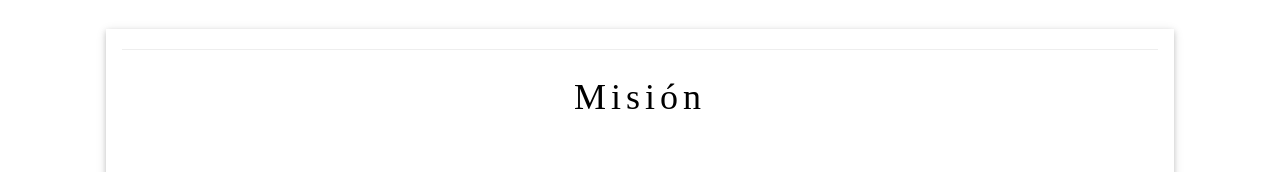
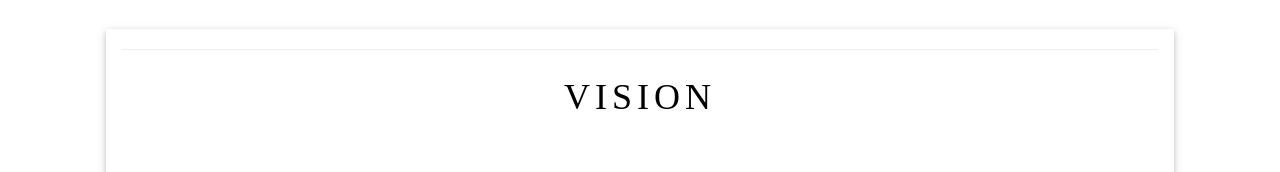
Before and after one commit to GRUPO-I7B/pamplona-kevin-molina, a plain HTML site: page index.html in a window 1280 px wide. Shown: the part 757-929 px from the top of the page. Drawn offline with nearby package versions, Linux system fonts and the light colour scheme; some packages are replaced by stand-ins of ours.

Commit message:
Cambio de README
CAMBIE EL README
Y PUSE VISION EN LUGAR MISION

```diff
--- a/index.html
+++ b/index.html
@@ -46,7 +46,7 @@ h1,h2,h3,h4,h5,h6 {
 
     <div class="w3-center w3-card-2 w3-container ">
       <hr>
-      <h1 class="w3-center">Misión</h1><br>
+      <h1 class="w3-center">VISION</h1><br>
       <p class="w3-large">
         Satisfacer las necesidades gastronómicas de nuestros clientes,
         ofreciendo platillos exquisitos y servicioscon la más alta calidad,
```
Also changed, not shown: 1 other file.
